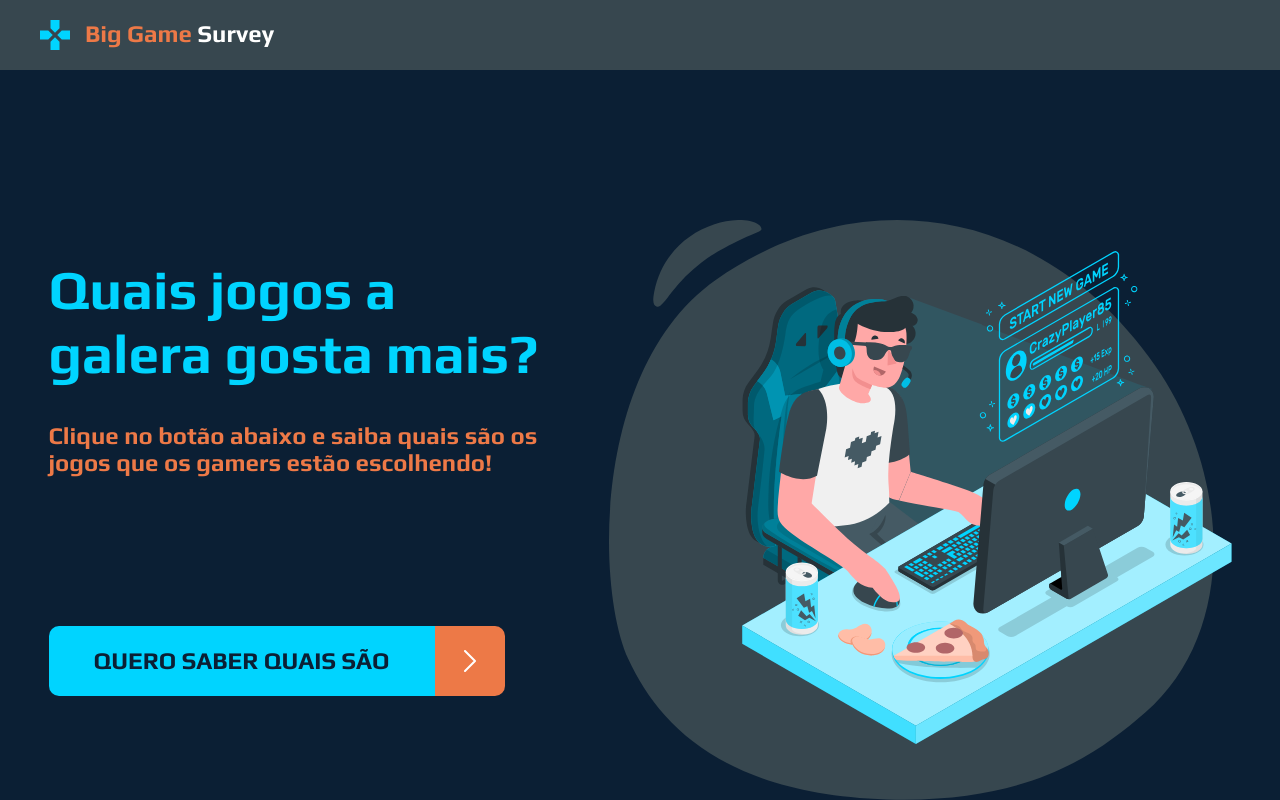
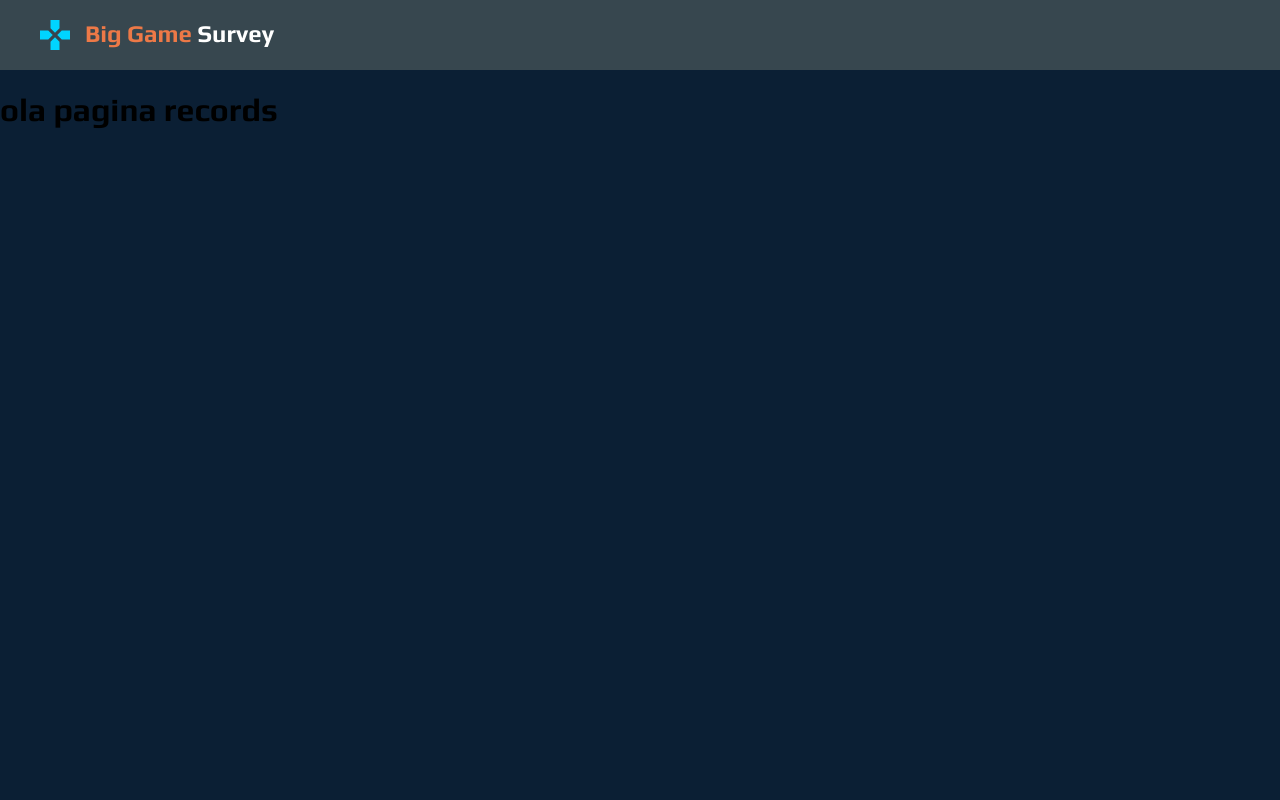
Before and after one commit to Romariorfr/Big-Game-Survey, a React (Create React App) app in the folder front-web/: page /records in a window 1280 px wide. Built offline with nearby package versions, Linux system fonts and the light colour scheme.

Commit message:
big: falha no carregamento automatico da rota

```diff
--- a/front-web/package.json
+++ b/front-web/package.json
@@ -12,6 +12,7 @@
     "@types/react-dom": "^18.0.5",
     "react": "^18.2.0",
     "react-dom": "^18.2.0",
+    "react-router-dom": "^5.3.0",
     "react-scripts": "5.0.1",
     "typescript": "^4.7.4",
     "web-vitals": "^2.1.4"
@@ -39,5 +40,8 @@
       "last 1 firefox version",
       "last 1 safari version"
     ]
+  },
+  "devDependencies": {
+    "@types/react-router-dom": "^5.3.3"
   }
 }
--- a/front-web/src/App.tsx
+++ b/front-web/src/App.tsx
@@ -1,14 +1,11 @@
 import React from "react";
+import Routes from './Routes'
 import "./App.css";
-import Header from "./components/Header";
-import Home from "./pages/Home";
+
 
 function App() {
   return (
-    <div>
-      <Header />
-      <Home/>
-    </div>
+    <Routes/>
   );
 }
 
--- /dev/null
+++ b/front-web/src/Routes.tsx
@@ -0,0 +1,22 @@
+
+import React from "react";
+import { BrowserRouter, Switch, Route } from "react-router-dom";
+import Header from "./components/Header";
+import Home from "./pages/Home";
+import Records from "./pages/Records";
+
+const Routes = () => (
+  <BrowserRouter>
+    <Header />
+    <Switch>
+      <Route path="/" exact>
+        <Home />
+      </Route>
+      <Route path="/records">
+        <Records/>
+      </Route>
+    </Switch>
+  </BrowserRouter>
+);
+
+export default Routes;
--- a/front-web/src/pages/Home/index.tsx
+++ b/front-web/src/pages/Home/index.tsx
@@ -2,6 +2,7 @@ import React from "react";
 import "./styles.css";
 import { ReactComponent as ArrowIcon } from "../../assets/arrow.svg";
 import { ReactComponent as GamerImage } from "../../assets/gamer.svg";
+import { Link } from "react-router-dom";
 
 const Home = () => (
   <div className="home-container">
@@ -11,14 +12,17 @@ const Home = () => (
         Clique no botão abaixo e saiba quais são os jogos que os gamers estão
         escolhendo!
       </h3>
-      <h3 className="home-actions">
-        <button className="home-btn">QUERO SABER QUAIS SÃO</button>
-        <div className="home-btn-icon">
-          <ArrowIcon/>
+
+      <Link to="/records">
+        <div className="home-actions">
+          <button className="home-btn">QUERO SABER QUAIS SÃO</button>
+          <div className="home-btn-icon">
+            <ArrowIcon />
+          </div>
         </div>
-      </h3>
+      </Link>
     </div>
-    <GamerImage className="home-image"/>
+    <GamerImage className="home-image" />
   </div>
 );
 
--- /dev/null
+++ b/front-web/src/pages/Records/index.tsx
@@ -0,0 +1,7 @@
+import React from "react";
+
+const Records = () => (
+    <h1>ola pagina records</h1>
+);
+
+export default Records;
```
Also changed, not shown: 2 other files (tests, documents, lock files or other folders).
